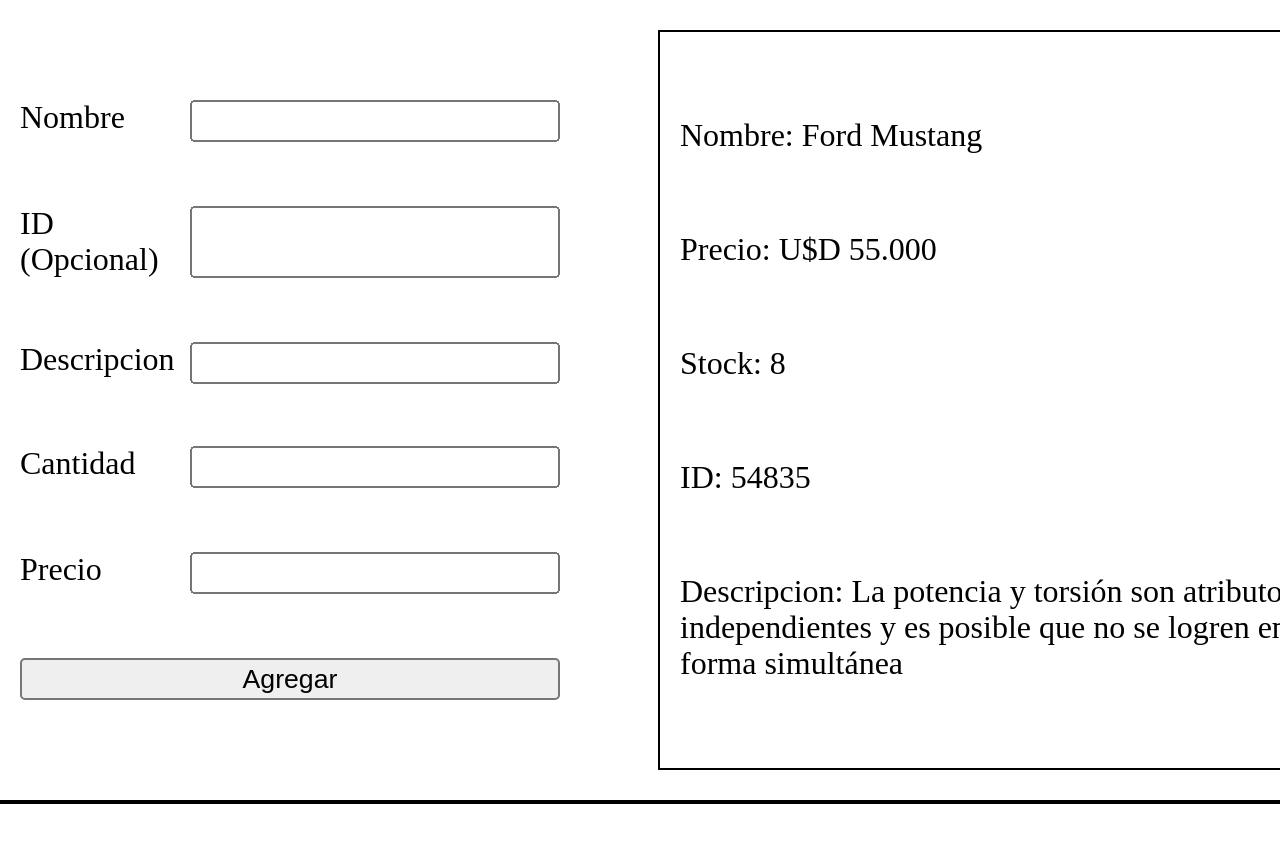
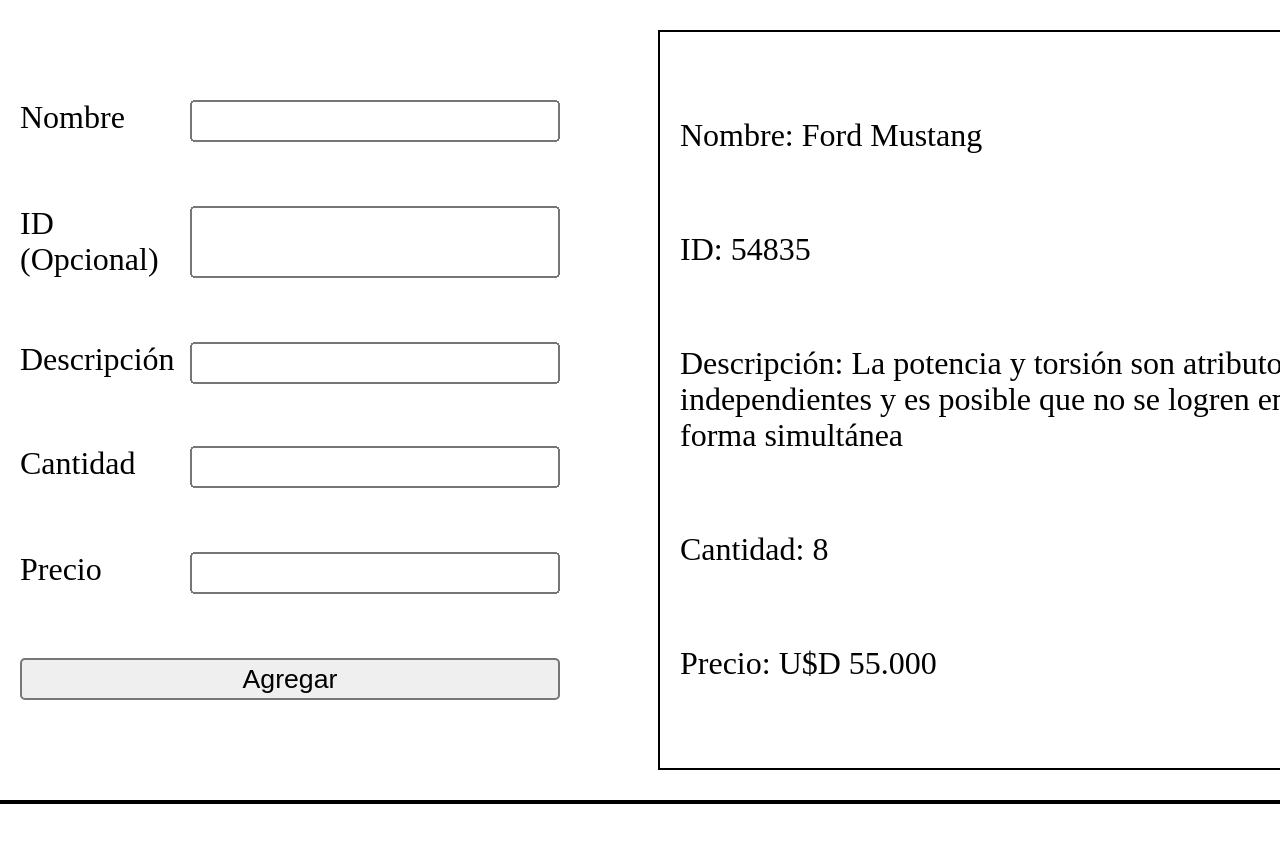
Before and after one commit to gonzabb14/Contablito, a plain HTML site: page index.html in a window 1280 px wide. Shown: the top 842 px of the page. Drawn offline with Linux system fonts and the light colour scheme.

Commit message:
Update index.html

```diff
--- a/index.html
+++ b/index.html
@@ -17,7 +17,7 @@
                     <label for="">ID (Opcional)
                         <input type="text" name="id-producto" id="id-producto">
                     </label>
-                    <label for="">Descripcion
+                    <label for="">Descripción
                         <input type="text" name="descripcion-producto" id="descripcion-producto">
                     </label>
                     <label for="">Cantidad
@@ -33,10 +33,10 @@
                 <div id="primer-producto">
                     <div id="producto">
                         <p>Nombre: Ford Mustang</p>
+                        <p>ID: 54835</p>
+                        <p>Descripción: La potencia y torsión son atributos independientes y es posible que no se logren en forma simultánea</p>
+                        <p>Cantidad: 8</p>
                         <p>Precio: U$D 55.000</p>
-                        <p>Stock: 8</p>
-                        <p>ID: 54835</p>
-                        <p>Descripcion: La potencia y torsión son atributos independientes y es posible que no se logren en forma simultánea</p>
                     </div>
             </div>
         </div>
```
